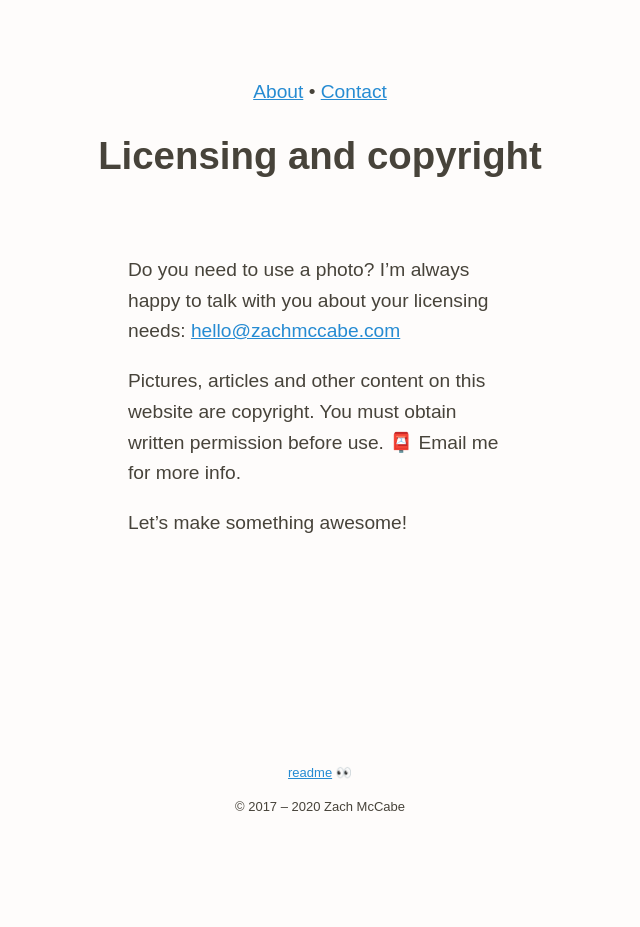
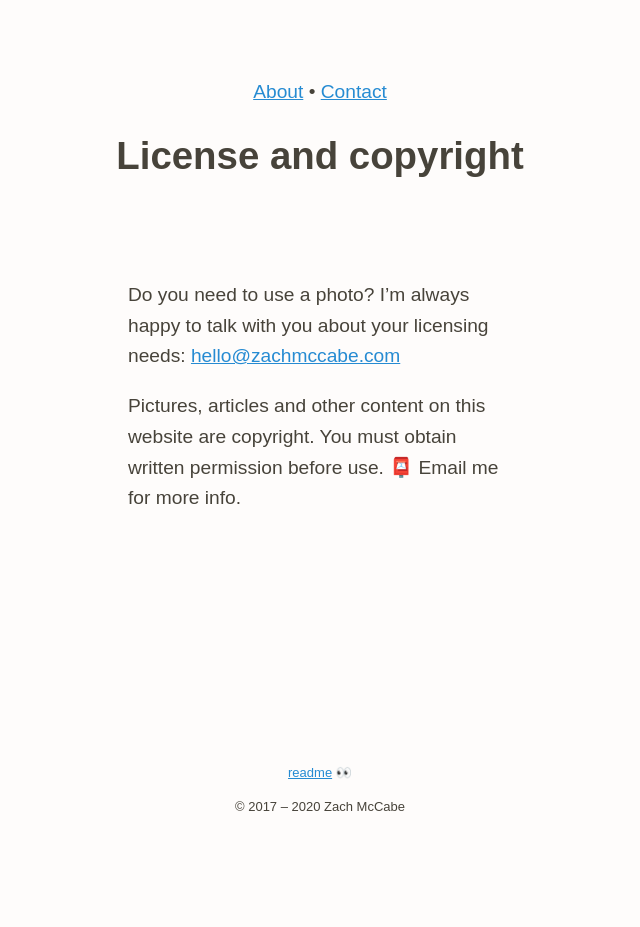
Before and after one commit to zachmccabe/zachmccabe.github.io, a Jekyll site: the page built from licensing.md, in a window 1280 px wide. Shown: the whole page, without its empty margins (320-960 px from the left). Built offline with Jekyll 4.4.1, drawn with Linux system fonts in a browser that asks for light colours.

Commit message:
Update and rename copyright.md to licensing.md

```diff
--- a/copyright.md
+++ b/licensing.md
@@ -1,14 +1,12 @@
 ---
 layout: kaoliang3_article
-title: Licensing and copyright
+title: License and copyright
 date: 2019-08-29
 update: 2020-06-18
-description: Licensing and copyright info
+description: Info on licensing, copyright and using content from this website
 
 ---
 
 Do you need to use a photo? I'm always happy to talk with you about your licensing needs: [hello@zachmccabe.com](mailto:hello@zachmccabe.com)
 
 Pictures, articles and other content on this website are copyright. You must obtain written permission before use. 📮 Email me for more info.
-
-Let's make something awesome!
```
